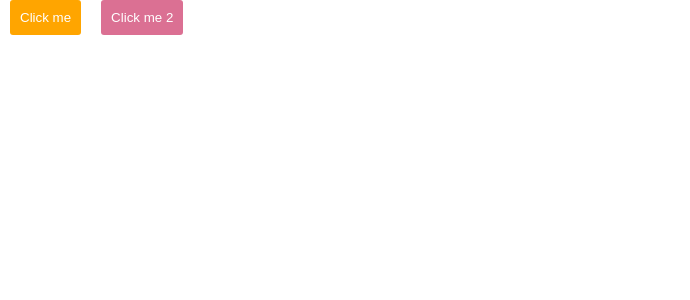
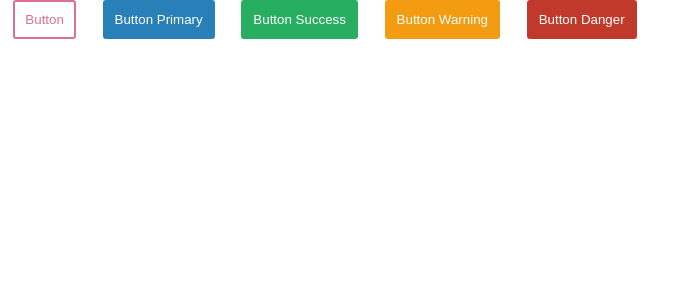
Before and after one commit to sanchezcarlos1986/WeatherReactApp, a React (Create React App) app: page / in a window 1280 px wide. Shown: the top 300 px of the page, without its empty margins (0-690 px from the left). Built offline with nearby package versions, Linux system fonts and the light colour scheme.

Commit message:
UI buttons and conditions

```diff
--- a/package.json
+++ b/package.json
@@ -3,6 +3,7 @@
   "version": "0.1.0",
   "private": true,
   "dependencies": {
+    "prop-types": "^15.6.1",
     "react": "^16.2.0",
     "react-dom": "^16.2.0",
     "react-scripts": "1.1.1",
--- a/src/App.js
+++ b/src/App.js
@@ -1,5 +1,5 @@
 import React, { Component } from 'react';
-import Button from './Button'
+import Button from './UI/Button'
 
 class App extends Component {
   onLogin = () => {
@@ -9,8 +9,11 @@ class App extends Component {
   render() {
     return (
       <div className="App">
-        <Button onClick={this.onLogin} text='Click me'></Button>
-        <Button primary onClick={this.onLogin} text='Click me 2'></Button>
+        <Button onClick={this.onLogin} text='Button'></Button>
+        <Button primary onClick={this.onLogin} text='Button Primary'></Button>
+        <Button success onClick={this.onLogin} text='Button Success'></Button>
+        <Button warning onClick={this.onLogin} text='Button Warning'></Button>
+        <Button danger onClick={this.onLogin} text='Button Danger'></Button>
       </div>
     );
   }
--- a/src/Button.js
+++ /dev/null
@@ -1,26 +0,0 @@
-import React from 'react';
-import styled, { css } from 'styled-components'
-
-const Button = ({ onClick, text, primary }) => {
-  return(
-    primary ? <ButtonUI primary onClick={onClick}>{text}</ButtonUI> :
-      <ButtonUI onClick={onClick}>{text}</ButtonUI>
-  )
-
-}
-
-const ButtonUI = styled.button`
-  background: orange;
-  color: white;
-  border: 0;
-  padding: 10px;
-  margin: 0 10px;
-  border-radius:3px;
-  cursor: pointer;
-
-  ${props => props.primary && css`
-    background: palevioletred;
-  `}
-`
-
-export default Button;
--- /dev/null
+++ b/src/UI/Button.js
@@ -0,0 +1,62 @@
+import React from 'react'
+import styled, { css } from 'styled-components'
+import PropTypes from 'prop-types'
+
+const Button = ({ onClick, text, primary, success, warning, danger }) => {
+  if (primary) { return (<ButtonUI primary className='primary' onClick={onClick}>{text}</ButtonUI>) }
+  if (success) { return (<ButtonUI success className='success' onClick={onClick}>{text}</ButtonUI>) }
+  if (warning) { return (<ButtonUI warning className='warning' onClick={onClick}>{text}</ButtonUI>) }
+  if (danger) { return (<ButtonUI danger className='danger' onClick={onClick}>{text}</ButtonUI>) }
+  return(
+    <ButtonUI normal onClick={onClick}>{text}</ButtonUI>
+  )
+
+}
+
+Button.propTypes = {
+  onClick: PropTypes.func.isRequired,
+  text: PropTypes.string.isRequired,
+  primary: PropTypes.bool,
+  success: PropTypes.bool,
+  warning: PropTypes.bool,
+  danger: PropTypes.bool
+};
+
+const ButtonUI = styled.button`
+  background: transparent;
+  border: 2px solid palevioletred;
+  border-radius: 3px;
+  color: ${props => props.normal ? 'palevioletred' : 'white'};
+  cursor: pointer;
+  margin: 0 1em;
+  padding: 10px;
+
+  ${props => props.primary && css`
+    background: ${state.primary};
+    border-color: ${state.primary};
+  `}
+
+  ${props => props.success && css`
+    background: ${state.success};
+    border-color: ${state.success};
+  `}
+
+  ${props => props.warning && css`
+    background: ${state.warning};
+    border-color: ${state.warning};
+  `}
+
+  ${props => props.danger && css`
+    background: ${state.danger};
+    border-color: ${state.danger};
+  `}
+`
+
+const state = {
+  primary: '#2980b9',
+  success: '#27ae60',
+  warning: '#f39c12',
+  danger: '#c0392b',
+}
+
+export default Button;
```
Also changed, not shown: 1 other file (tests, documents, lock files or other folders).
